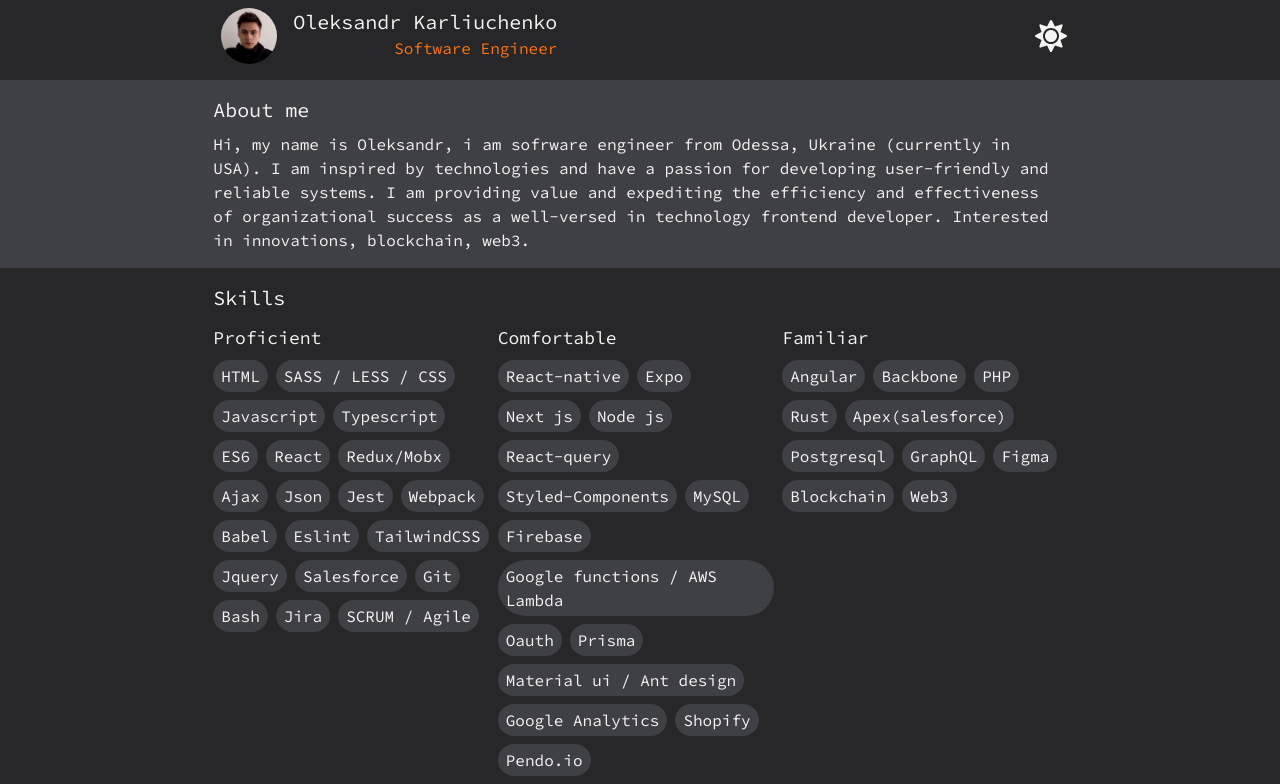
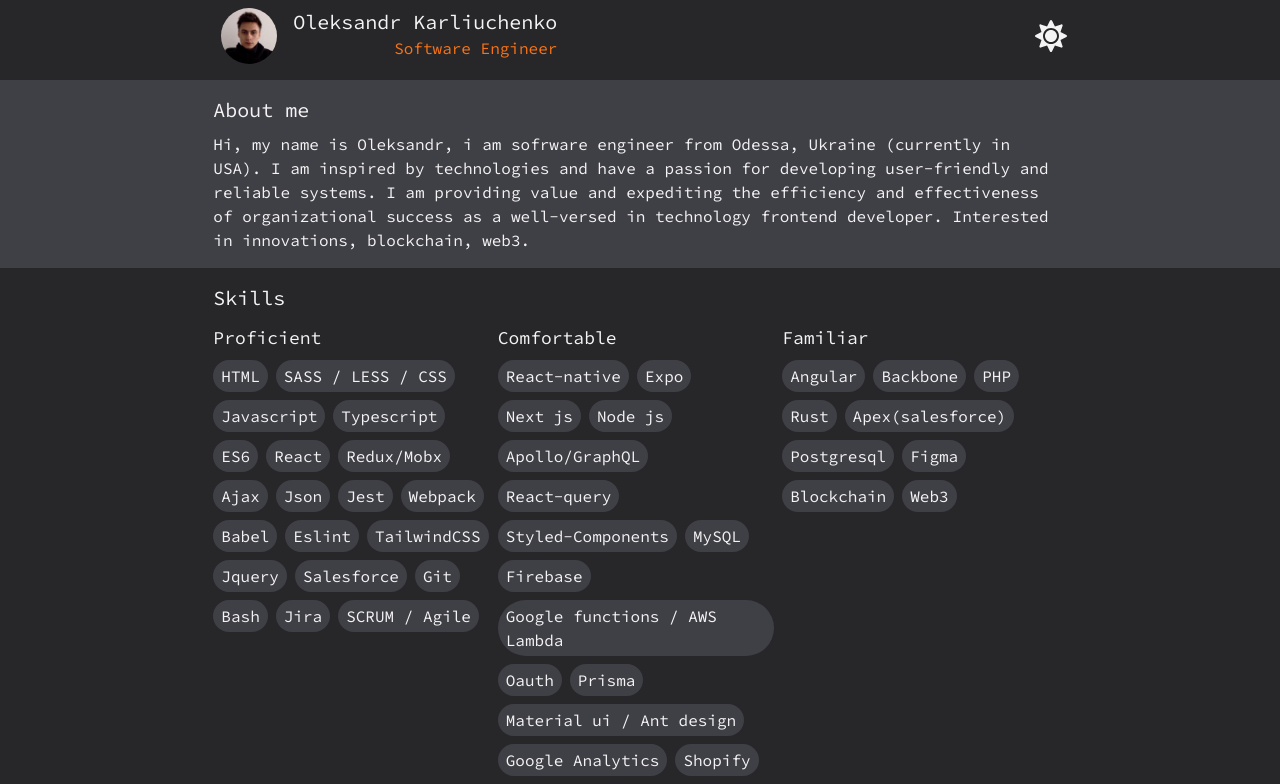
Before and after one commit to snownoop/cphr-cv, a Next.js app: page / in a window 1280 px wide. Shown: the top 784 px of the page. Built offline with nearby package versions, Linux system fonts and the light colour scheme.

Commit message:
Added Apollo to skills

```diff
--- a/pages/index.js
+++ b/pages/index.js
@@ -52,6 +52,7 @@ const SKILLS = [
       "Expo",
       "Next js",
       "Node js",
+      "Apollo/GraphQL",
       "React-query",
       "Styled-Components",
       "MySQL",
@@ -74,7 +75,6 @@ const SKILLS = [
       "Rust",
       "Apex(salesforce)",
       "Postgresql",
-      "GraphQL",
       "Figma",
       "Blockchain",
       "Web3",
```
